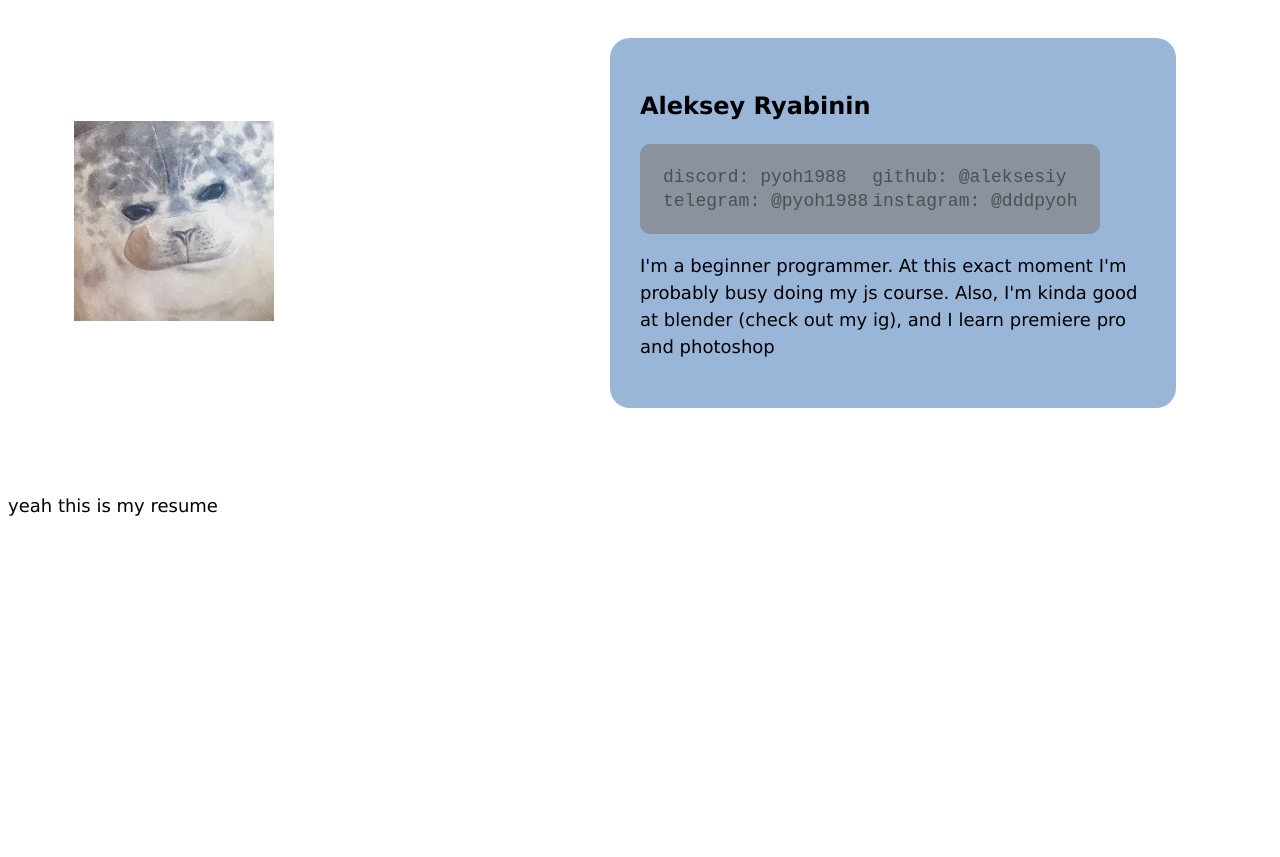
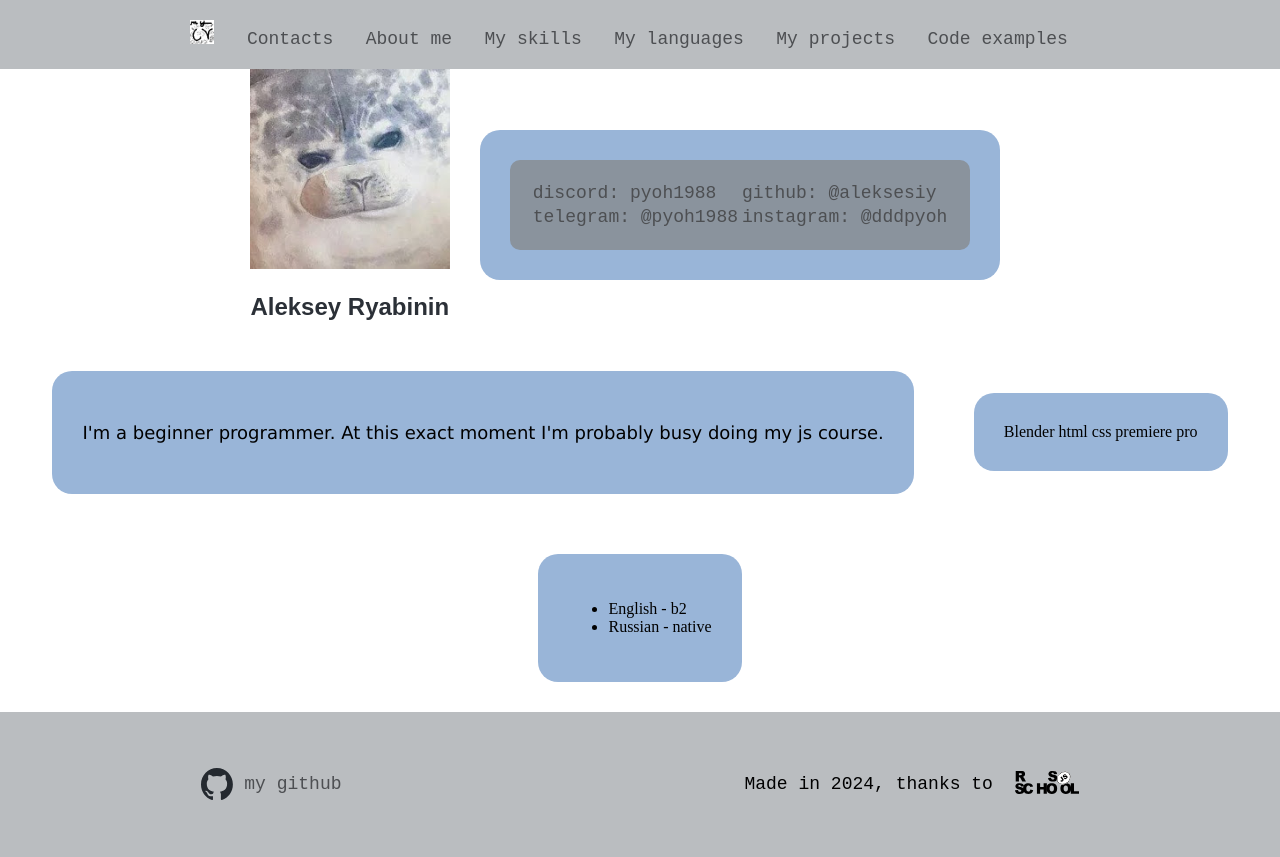
Before and after one commit to aleksesiy/rsschool-cv, a plain HTML site: page index.html in a window 1280 px wide. Before the commit the page ends 800 px from the top, so only its background shows below. Drawn offline with Linux system fonts and the light colour scheme.

Commit message:
feat: add functional header and footer

```diff
--- a/index.html
+++ b/index.html
@@ -6,6 +6,7 @@
             display: flex;
             justify-content: center;
             align-items: center;
+
 
         }
         .basic-txt{
@@ -18,50 +19,131 @@
          width: 70%;
          height: 1000%;
         }
-        .avatar {
-            width: 40%;
-            justify-self: center;
-        }
-        .contacts {
-            width: 40%;
+        #contacts {
+
             background-color: #99B5D8;
             border-radius: 20px;
             padding: 30px;
             margin: 30px;
         }
         .title-txt {
-            font: bold 24px Verdana, sans-serif;
+            font: 32px Arial, sans-serif;
         }
         .contacts-txt{
             font: 18px monospace;
             background-color: #8a939d;
             padding: 20px;
             border-radius: 10px;
-
+        }
+        .contacts-txt-footer{
+            font: 18px monospace;
+            padding: 20px;
+            display: flex;
+            align-items: center;
 
         }
         a {
             text-decoration: none;
             color: #4d4f52;
+            transition: color 0.5s;
+
+        }
+        body{
+            min-height: 100vh;
+            margin: 0; padding: 0;
+            display: flex;
+            flex-direction: column;
+            justify-content: space-between;
+        }
+        #skills{
+            background-color: #99B5D8;
+            border-radius: 20px;
+            padding: 30px;
+            margin: 30px;
+        }
+        #languages{
+            background-color: #99B5D8;
+            border-radius: 20px;
+            padding: 30px;
+            margin: 30px;
+        }
+        #summary{
+            background-color: #99B5D8;
+            border-radius: 20px;
+            padding: 30px;
+            margin: 30px;
+        }
+        .main-container {
+            display: flex;
+            flex-wrap: wrap;
+        }
+        .section {
+        width: 50%;
+
+        }
+
+        h1 {
+            color: #2b3037;
+            font: Arial, sans-serif;
+        }
+
+        .header{
+            background-color: #babdc0;
+            font: 18px monospace;
+            padding: 20px;
+            display: flex;
+            align-items: center;
+            justify-content: space-around;
         }
 
     </style>
     <link rel="stylesheet" href="style.css"/>
-    <link rel="icon" src="assets/svg/favicon.ico"/>
+    <link rel="icon" href="./assets/svg/favicon.ico"/>
 <title>CV</title>
 </head>
 <body>
+    <style>
+        .footer{
+
+            background-color: #babdc0;
+            display: flex;
+            justify-content: space-around;
+            align-items: center;
+        }
+    </style>
+
+<header class="header">
+    <nav>
+        <img src="./assets/svg/favicon.ico" width="24px" height="24px"> &nbsp;
+        <a href="#contacts"> Contacts</a> &nbsp;
+        <a href="#summary"> About me </a> &nbsp;
+        <a href="#skills"> My skills </a> &nbsp;
+        <a href="#languages"> My languages </a> &nbsp;
+        <a href="#projects">My projects</a> &nbsp;
+        <a href="#code"> Code examples</a> &nbsp;
+    </nav>
+</header>
+
+
+
 
 <!-- <img class="center" src="assets/img/religion.jpg" alt="Banner"> -->
-<main>
 
-<div class="avatar">
+
+
+
+<main class="main-container">
+
+<section>
+
 <img src="assets/img/avatar.jpg" alt="Avatar" width="200px" height="200px">
-</div>
+<h1 style="color: #2b3037; font-family: Arial, sans-serif;">Aleksey Ryabinin</h1>
 
-<section class="contacts">
-<p class="title-txt">Aleksey Ryabinin</p>
+</section>
 
+
+
+<section id="contacts">
 <table class="contacts-txt">
     <tr>
       <td><a href="https://www.youtube.com/watch?v=dQw4w9WgXcQ">discord: pyoh1988</a></td>
@@ -75,30 +157,37 @@
 
     </tr>
   </table>
+</section>
 
-<p class="basic-txt">I'm a beginner programmer. At this exact moment I'm probably busy doing my js course.
-     Also, I'm kinda good at blender (check out my ig), and I learn premiere pro and photoshop</p>
+<section id="summary">
+<p class="basic-txt">I'm a beginner programmer. At this exact moment I'm probably busy doing my js course.</p>
+</section>
 
 
+
+<section id="skills">
+    Blender
+    html
+    css
+    premiere pro
 </section>
+
+<section id="languages">
+<ul>
+    <li>English - b2</li>
+    <li>Russian - native</li>
+</ul>
+</section>
+
+
 
 
 </main>
 
-<br>
-</br>
-<p class="basic-txt">yeah this is my resume</p>
-
-
-
-
-
-
-
-
-
-
-
+<footer class="footer">
+<p class="contacts-txt-footer"> <img src="./assets/svg/github-mark.svg" alt="github-logo" width="32px" height="32px"> &nbsp;<a href="https://github.com/aleksesiy">my github</a></p>
+    <p class="contacts-txt-footer">Made in 2024, thanks to  &nbsp; <a href="https://rs.school/"><img src="./assets/svg/rs-logo.svg" alt="rs-logo" width="64px" height="64px"></a></p>
+</footer>
 
 </body>
 </html>
```
Also changed, not shown: assets/svg/github-mark.svg (added), assets/svg/rs-logo.svg (added).
